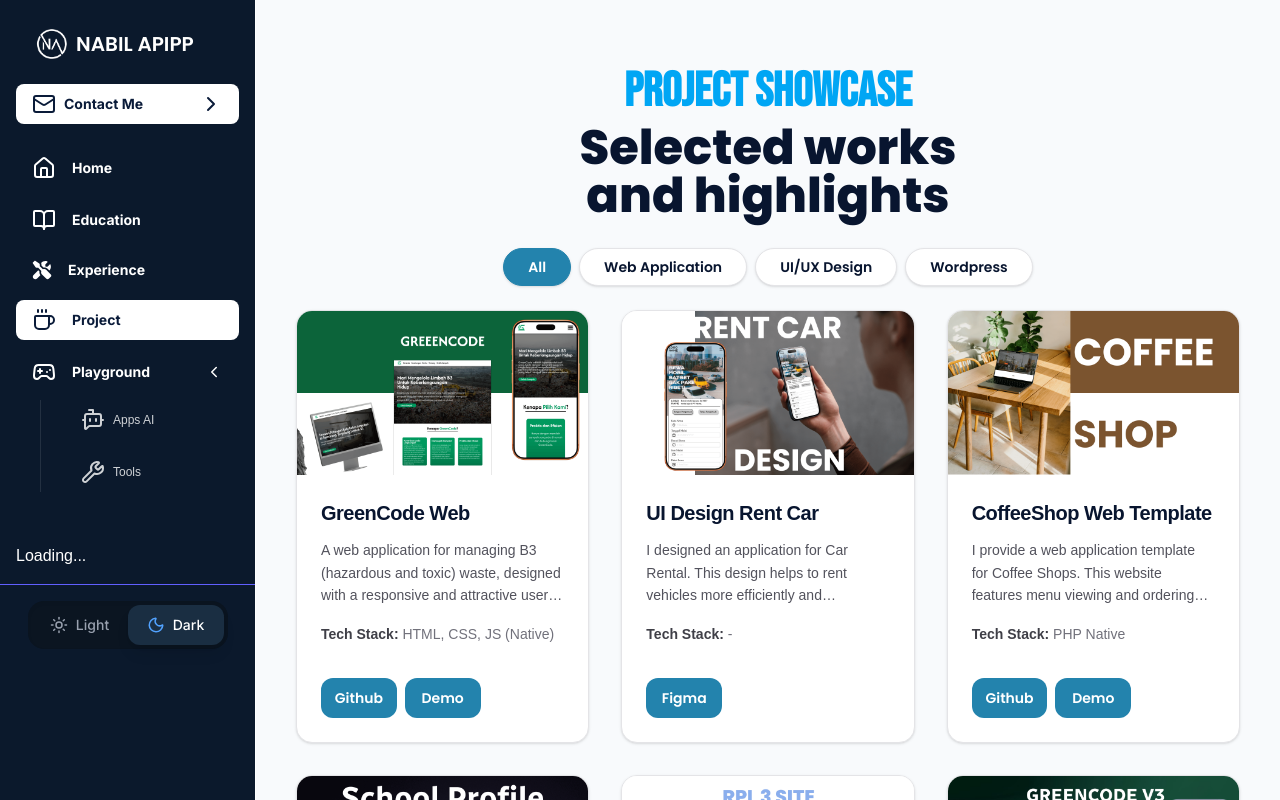
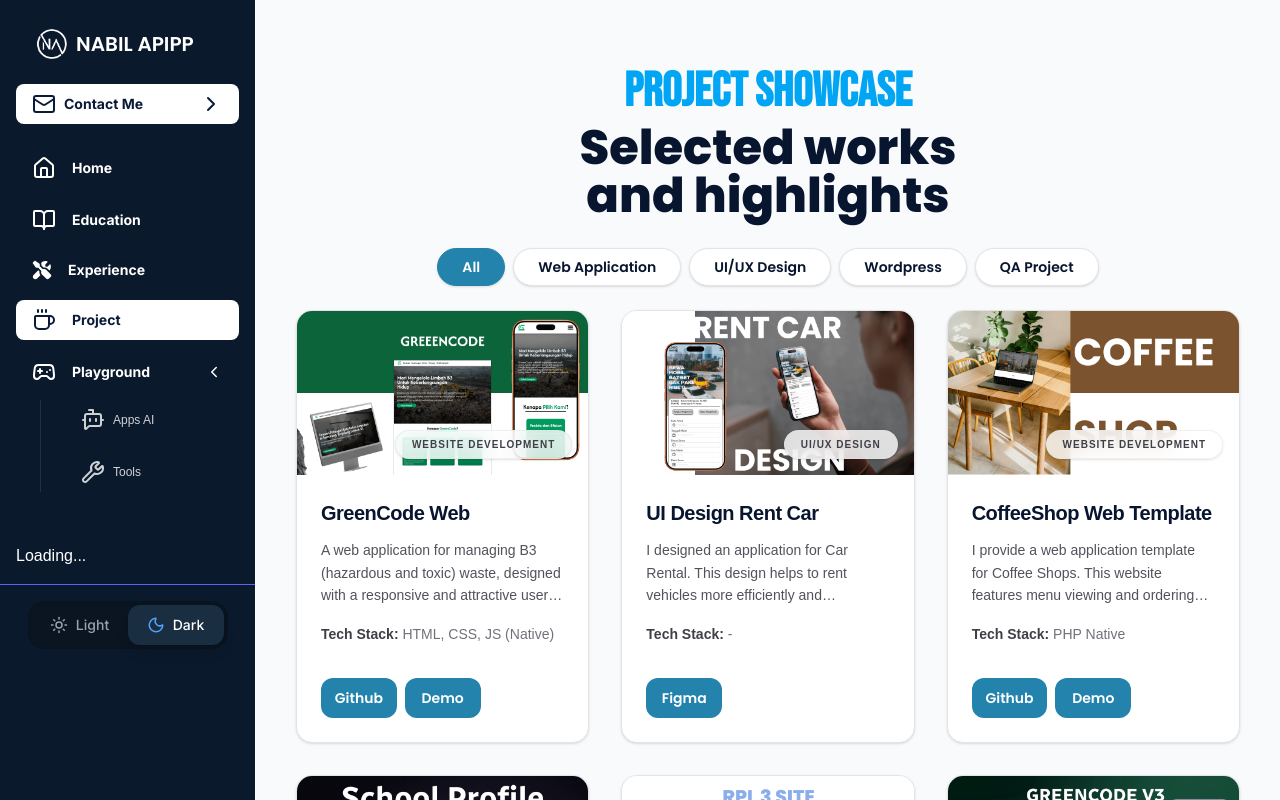
Before and after one commit to NaApipp/portosuperapp_v2, a Next.js app: page /project in a window 1280 px wide. Built offline with nearby package versions, Linux system fonts and the light colour scheme; no server answers.

Commit message:
feat: add badge base  and add new filter base on type project

```diff
--- a/app/project/clientView.tsx
+++ b/app/project/clientView.tsx
@@ -18,6 +18,7 @@ const FILTERS: { label: string; value: FilterType }[] = [
   { label: "Web Application", value: "Website Development" },
   { label: "UI/UX Design", value: "UI/UX Design" },
   { label: "Wordpress", value: "Wordpress" },
+  { label: "QA Project", value: "QA Project" },
 ];
 
 export default function Project() {
--- a/app/project/components/projectCard.tsx
+++ b/app/project/components/projectCard.tsx
@@ -18,9 +18,12 @@ export default function projectCard({ project }: { project: ProjectData }) {
             src={project.image}
             alt={project.project_name}
             fill
-            className="object-cover"
+            className="object-cover transition-transform duration-700 group-hover:scale-110"
             sizes="(max-width: 768px) 100vw, 420px"
           />
+          <p className="text-[10px] uppercase tracking-widest font-bold text-zinc-700 dark:text-zinc-200 absolute bottom-4 right-4 bg-white/80 dark:bg-[#0F172A]/60 backdrop-blur-md px-4 py-1.5 rounded-full border border-zinc-200/50 dark:border-white/10 shadow-sm z-10">
+            {project.project_type}
+          </p>
         </div>
 
         <div className="p-6 flex flex-col flex-1">
```
Lines whose indentation alone changed are shown as unchanged.
